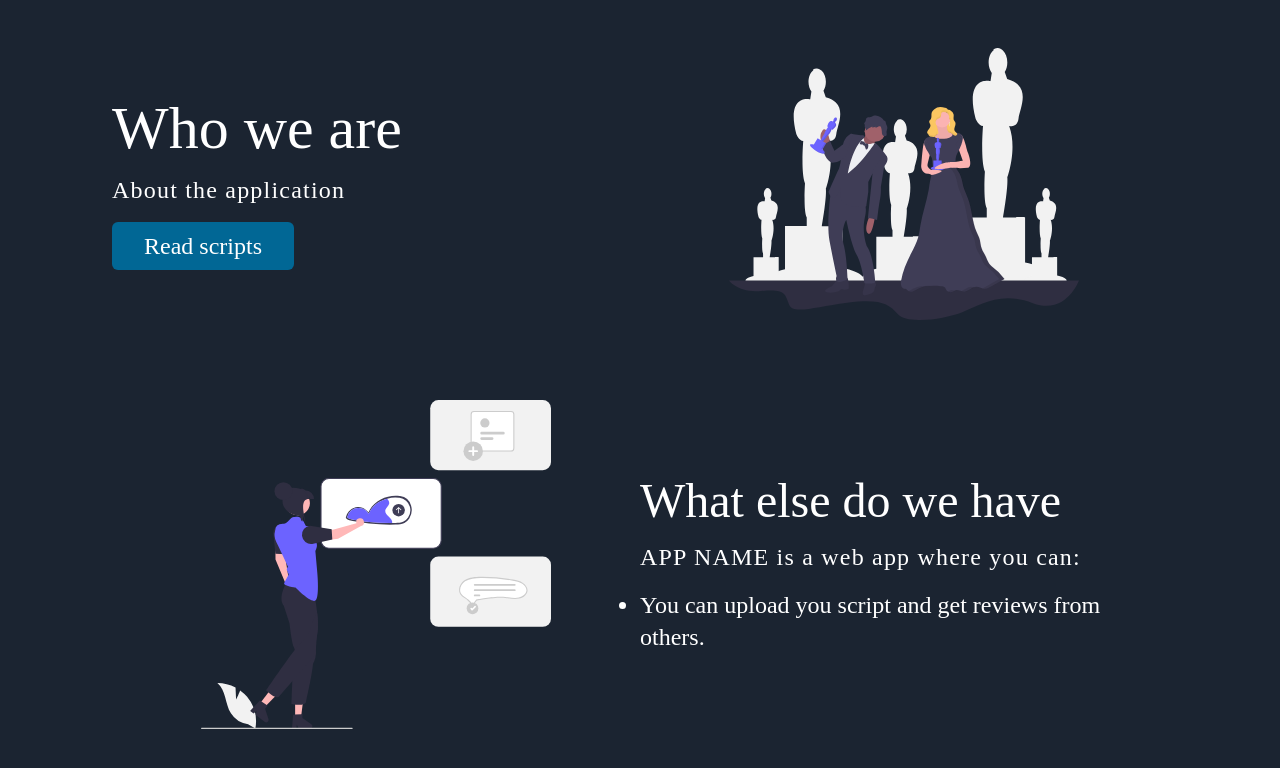
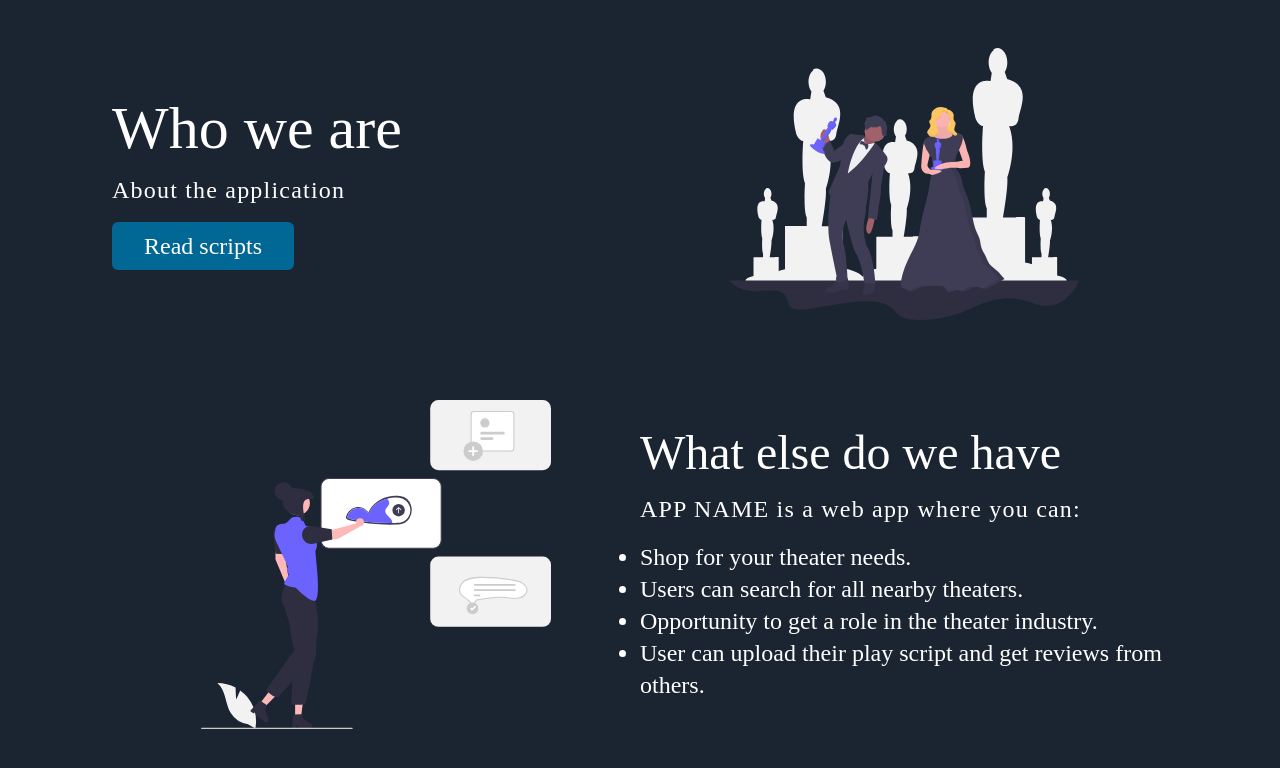
Before and after one commit to juberiya1ajaz/theatermuse, a React (Create React App) app in the folder client/: page /home in a window 1280 px wide. Shown: the top 768 px of the page. Built offline with nearby package versions, Linux system fonts and the light colour scheme; no server answers.

Commit message:
✨ Update home page content

```diff
--- a/client/src/pages/Home.js
+++ b/client/src/pages/Home.js
@@ -32,7 +32,10 @@ export default function Home() {
           <p className='text-2xl md:text-2xl py-4 tracking-wider'>APP NAME is a web app where you can:
           </p>
           <ul className="text-2xl">
-            <li className="list-disc">You can upload you script and get reviews from others.</li>
+            <li className="list-disc">Shop for your theater needs.</li>
+            <li className="list-disc">Users can search for all nearby theaters.</li>
+            <li className="list-disc">Opportunity to get a role in the theater industry.</li>
+            <li className="list-disc">User can upload their play script and get reviews from others.</li>
           </ul>
         </div>
       </div>
```
